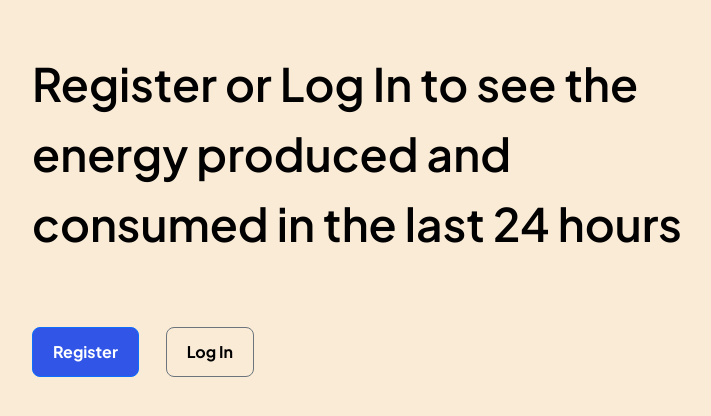
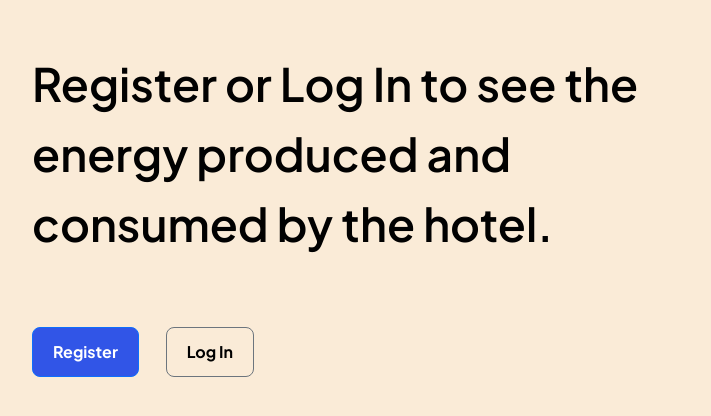
Before and after one commit to diegoddie/ecohotel_djangoproject, a Django app: page / in a window 1280 px wide. Shown: the part 62-478 px from the top of the page, without its empty margins (110-821 px from the left). Run offline with Django 4.2, Linux system fonts and the light colour scheme; parts of the project's set-up code (start-up, migrations or seed data) failed here and were passed over.

Commit message:
Updated html

```diff
--- a/ecohotel/core/templates/core/homepage.html
+++ b/ecohotel/core/templates/core/homepage.html
@@ -29,7 +29,7 @@
                 {% else %}
                     <div class="col-md-8">
                         <div class="text">
-                            Register or Log In to see the energy produced and consumed in the last 24 hours
+                            Register or Log In to see the energy produced and consumed by the hotel.
                         </div>
                         <div class="buttons">
                             <a href="{% url 'registration_view' %}" class="btn btn-primary">Register</a>
```
Also changed, not shown: ecohotel/db.sqlite3.
